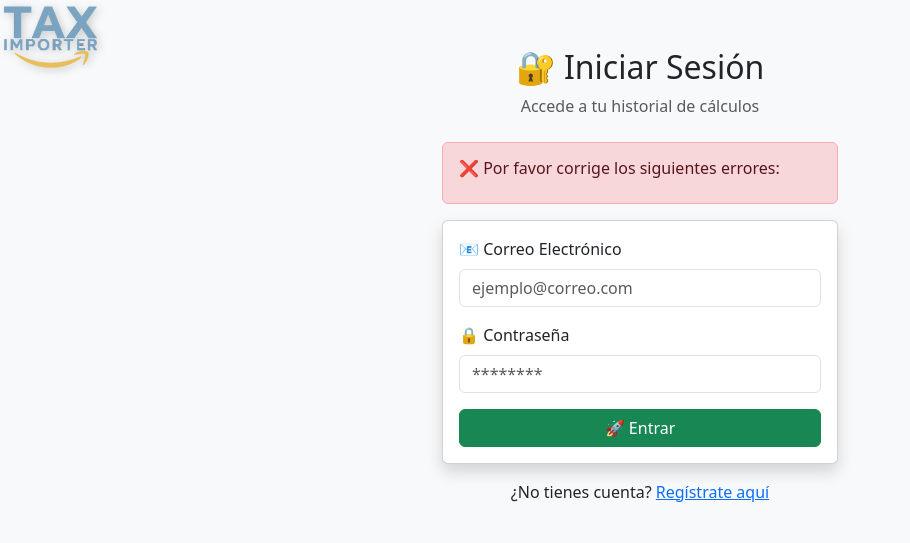
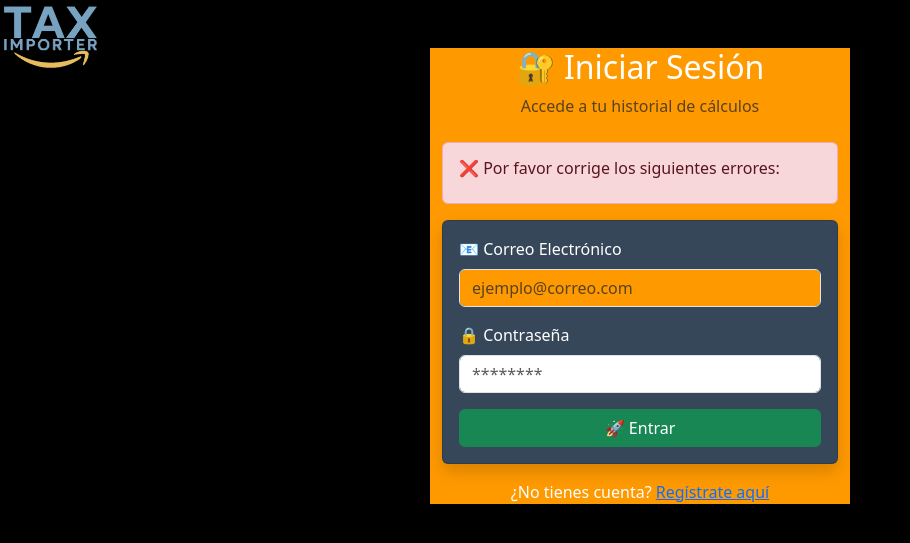
Before and after one commit to dylankuka/Calculadora, a CodeIgniter 4 app: the page made by Calculadora/app/Views/login.php in a window 1280 px wide. Shown: the top 543 px of the page, without its empty margins (0-910 px from the left). Run offline with PHP 8.4 and a stand-in for CodeIgniter, Linux system fonts and the light colour scheme; the template is opened without the code that fills it, so the values that code supplies are empty; some libraries are stand-ins or nearby versions.

Commit message:
vistalogin1

```diff
--- a/Calculadora/app/Views/login.php
+++ b/Calculadora/app/Views/login.php
@@ -5,8 +5,9 @@
   <meta name="viewport" content="width=device-width, initial-scale=1">
   <title>Login - TaxImporter</title>
   <link href="https://cdn.jsdelivr.net/npm/bootstrap@5.3.0/dist/css/bootstrap.min.css" rel="stylesheet">
+  <link rel="stylesheet" href="/Calculadora/Calculadora-1/Calculadora/public/css/ind.css">
 </head>
-<body class="bg-light">
+<body class="bg-light bckcolor">
 
   <!-- ✅ Logo arriba izquierda -->
   <div class="position-absolute" style="top: 5px; left: 3px; z-index: 1000;">
@@ -16,7 +17,7 @@
                filter: drop-shadow(2px 2px 4px rgba(0,0,0,0.2));">
 </div>
 
-  <div class="container mt-5" style="max-width: 420px;">
+  <div class="container mt-5 card-custom" style="max-width: 420px;">
     <!-- Encabezado -->
     <div class="text-center mb-4">
       <h2>🔐 Iniciar Sesión</h2>
@@ -54,16 +55,16 @@
     <?php endif; ?>
 
     <!-- ✅ Formulario de Login -->
-    <div class="card shadow">
+    <div class="card shadow card-custom2">
       <div class="card-body">
         <form action="<?= base_url('usuario/iniciarSesion') ?>" method="post" novalidate>
           <?= csrf_field() ?>
 
           <!-- Email -->
-          <div class="mb-3">
+          <div class="mb-3 card-custom2">
             <label for="email" class="form-label">📧 Correo Electrónico</label>
             <input type="email"
-                   class="form-control <?= isset($validation) && $validation->hasError('email') ? 'is-invalid' : '' ?>"
+                   class="card-custom form-control <?= isset($validation) && $validation->hasError('email') ? 'is-invalid' : '' ?>"
                    id="email"
                    name="email"
                    placeholder="ejemplo@correo.com"
--- a/Calculadora/public/css/ind.css
+++ b/Calculadora/public/css/ind.css
@@ -6,6 +6,9 @@ body {
 
   background-color: var(--background-color);
   color: var(--text-color); /* opcional, para que el texto también cambie */
+}
+.bckcolor{
+    background-color: #000000 !important;
 }
 .card-custom {
   background-color: var(--primary-color) !important;
```
